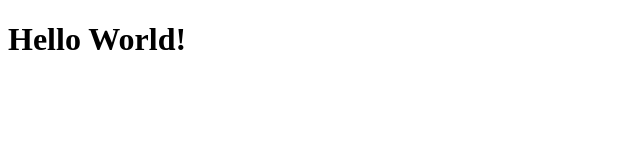
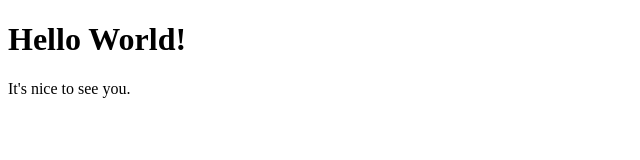
Before and after one commit to dkreitschmann/git-real, a plain HTML site: page index.html in a window 1280 px wide. Shown: the whole page, without its empty margins (0-640 px from the left). Drawn offline with Linux system fonts and the light colour scheme.

Commit message:
writing subline into index.html

```diff
--- a/index.html
+++ b/index.html
@@ -7,5 +7,6 @@
     </head>
     <body>
         <h1>Hello World!</h1>
+        <p>It's nice to see you.</h2>
     </body>
 </html>
```
